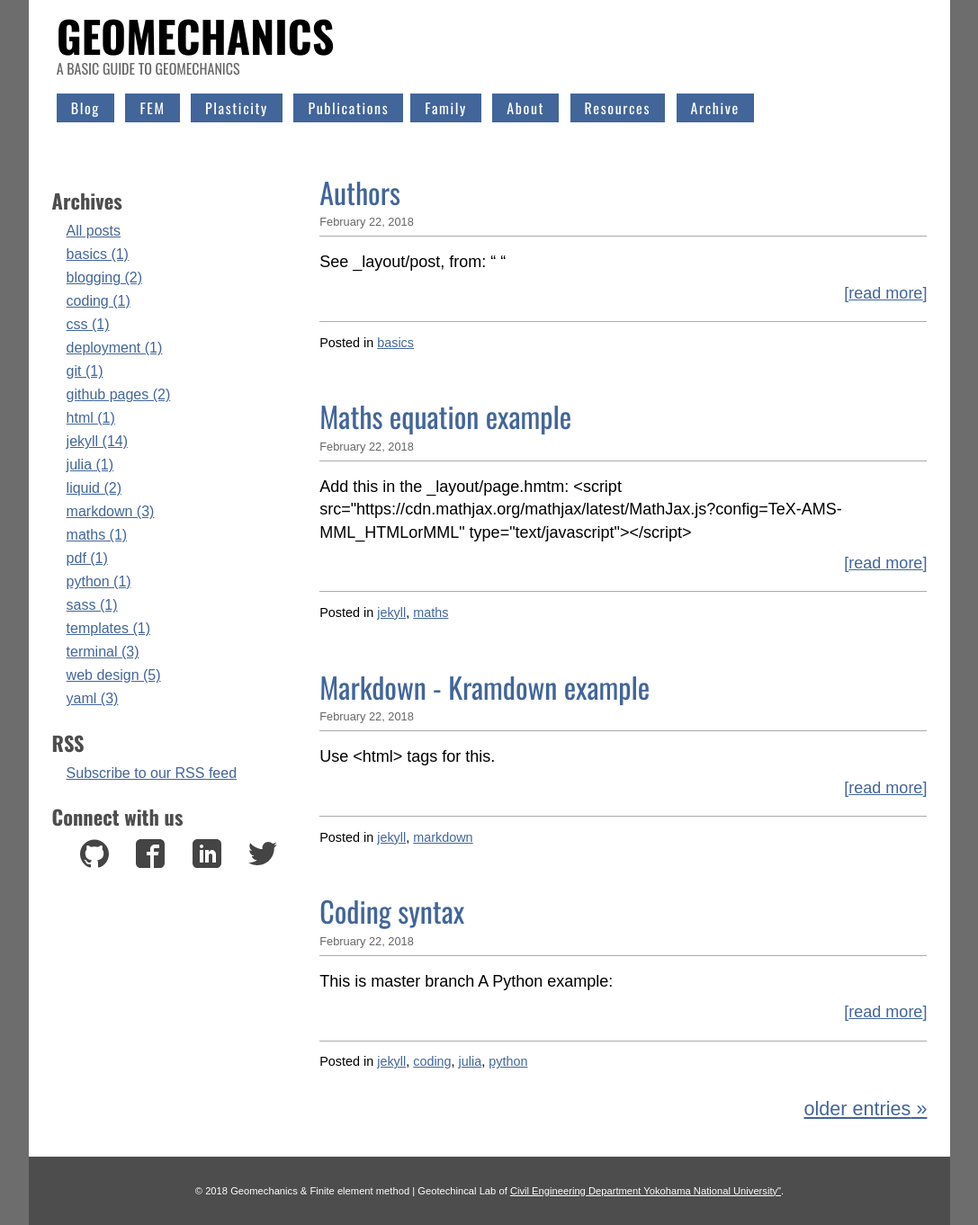
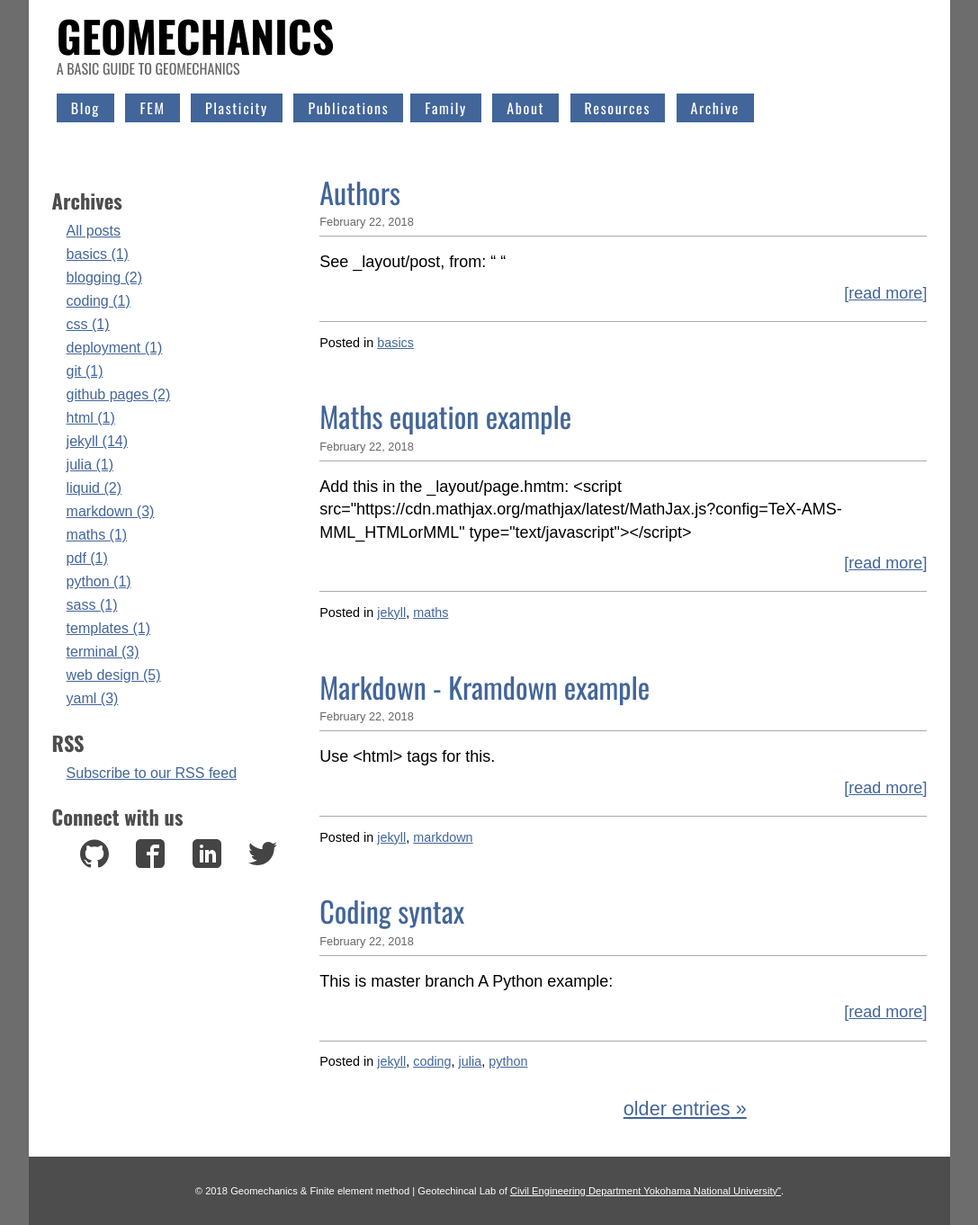
Before and after one commit to quangvunp/geomechanics, a Jekyll site: the page built from index.html, in a window 1280 px wide. Shown: the whole page at 90% size, without its empty margins (96-1183 px from the left). Built offline with Jekyll 4.4.1, drawn with Linux system fonts in a browser that asks for light colours; the list of posts is cut into pages by our own code.

Commit message:
text-align

```diff
--- a/css/main.css
+++ b/css/main.css
@@ -494,7 +494,7 @@ dd {
 .nextLink {
 	float: right;
 	width: 50%;
-	text-align: right;
+	text-align: justify;
 }
 .previous:before {
 	content: '\00ab\00a0';
```
